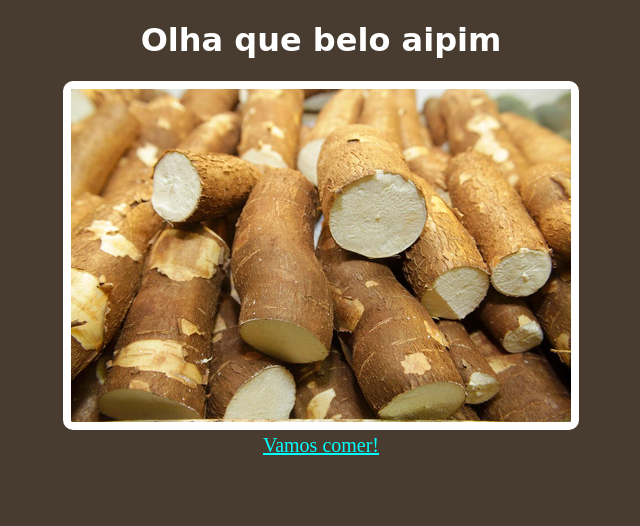
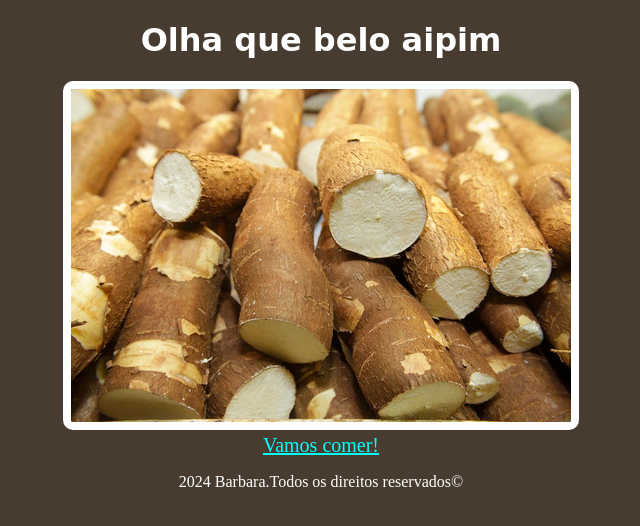
Before and after one commit to Aikoms/Aipim, a plain HTML site: page index.html in a window 1280 px wide. Shown: the whole page, without its empty margins (319-959 px from the left). Drawn offline with Linux system fonts and the light colour scheme; a web font is replaced by a local one.

Commit message:
Update index.html

```diff
--- a/index.html
+++ b/index.html
@@ -22,6 +22,9 @@
             color:aqua;
             font-size: 20px;
         }
+        footer{
+            color: white;
+        }
 
     </style>
 </head>
@@ -32,5 +35,9 @@
 
    <center><a href="https://youtu.be/fLFacU8tKT0?si=OXQWqTLnfvb2t_k0">Vamos comer!</a>
    </center>
+
+   <footer>
+        <p><center>2024 Barbara.Todos os direitos reservados&copy;</center></p>
+   </footer>
 </body>
 </html>
```
